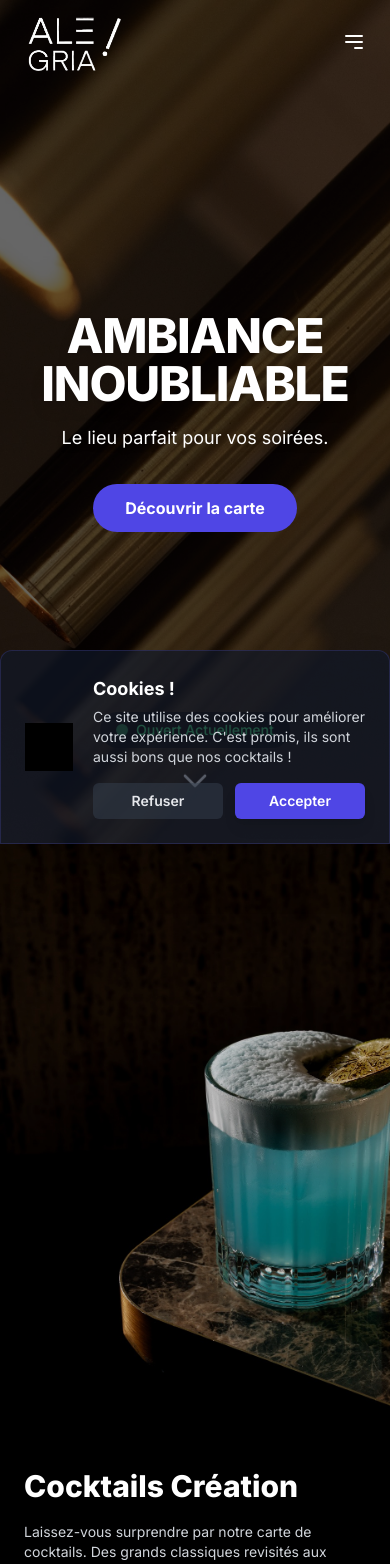
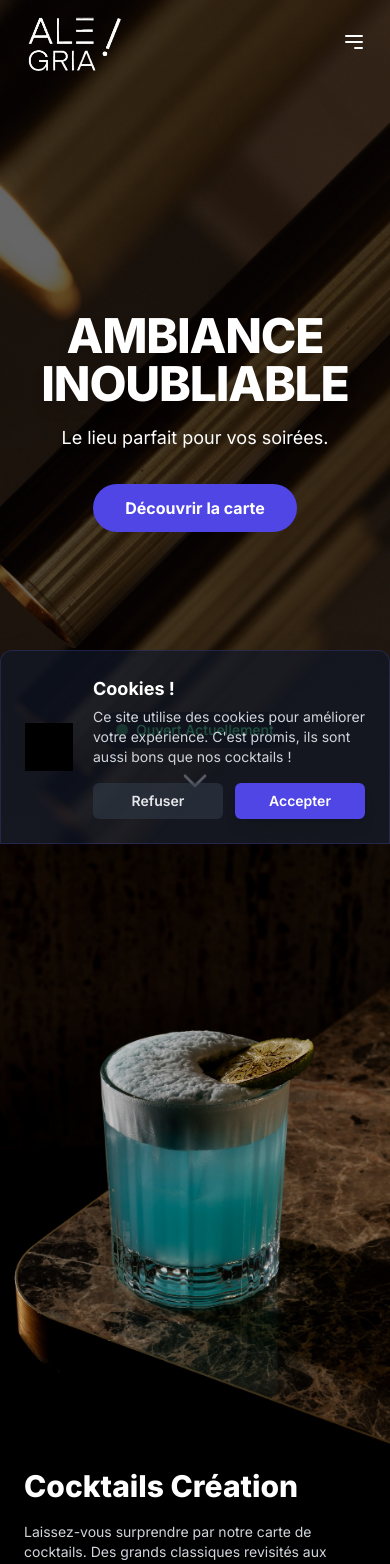
Before and after one commit to lukoErable/Alegria, a Next.js app: page / in a window 390 px wide. Shown: the top 1564 px of the page. Built offline with nearby package versions, Linux system fonts and the light colour scheme; grey boxes are pictures that could not be loaded.

Commit message:
Fix mobile background images with custom parallax effect

```diff
--- a/app/components/ImageTextSplit.tsx
+++ b/app/components/ImageTextSplit.tsx
@@ -1,6 +1,7 @@
 // app/components/ImageTextSplit.tsx
+"use client";
 import Link from "next/link";
- "next/link";
+import { useEffect, useRef } from "react";
 
 interface ImageTextSplitProps {
   imageUrl: string;
@@ -25,16 +26,35 @@ export function ImageTextSplit({
   children,
   showContent = true,
 }: ImageTextSplitProps) {
+  const imageRef = useRef<HTMLDivElement>(null);
   const flexDirection = reverse ? "md:flex-row-reverse" : "md:flex-row";
   const backgroundPosition = reverse ? "bg-right" : "bg-left";
+
+  // Effet parallax personnalisé pour mobile
+  useEffect(() => {
+    const handleScroll = () => {
+      if (imageRef.current && window.innerWidth < 768) {
+        const rect = imageRef.current.getBoundingClientRect();
+        const scrolled = window.pageYOffset;
+        const rate = scrolled * -0.5;
+        imageRef.current.style.transform = `translateY(${rate}px)`;
+      }
+    };
+
+    window.addEventListener('scroll', handleScroll);
+    return () => window.removeEventListener('scroll', handleScroll);
+  }, []);
 
   return (
     <section className={`flex flex-col bg-black ${flexDirection}`}>
       <div
-        className={`w-full md:w-1/2 min-h-[600px] md:min-h-[700px] bg-cover md:bg-contain bg-fixed bg-no-repeat relative ${backgroundPosition}`}
+        ref={imageRef}
+        className={`w-full md:w-1/2 min-h-[600px] md:min-h-[700px] bg-cover md:bg-contain md:bg-fixed bg-no-repeat relative overflow-hidden ${backgroundPosition}`}
         style={{
           backgroundImage: `url(${imageUrl})`,
-          backgroundColor: '#1a1a1a'
+          backgroundColor: '#1a1a1a',
+          backgroundSize: 'cover',
+          backgroundPosition: 'center'
         }}
         aria-label={title}
       >
```
Also changed, not shown: 2 other files (tests, documents, lock files or other folders).
